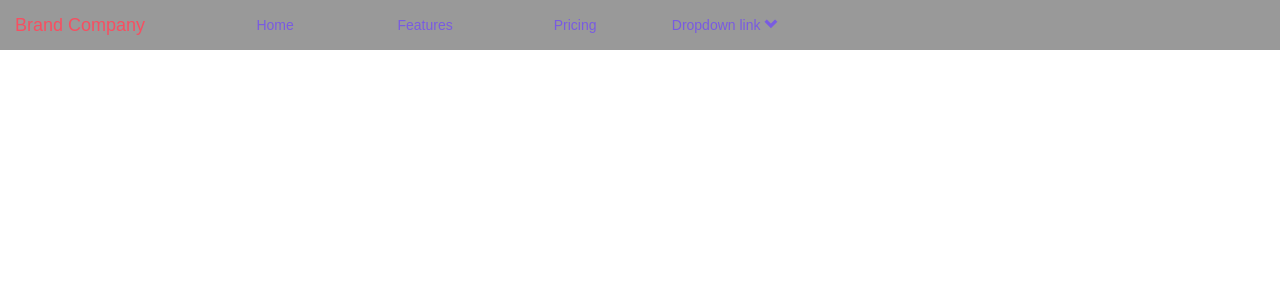
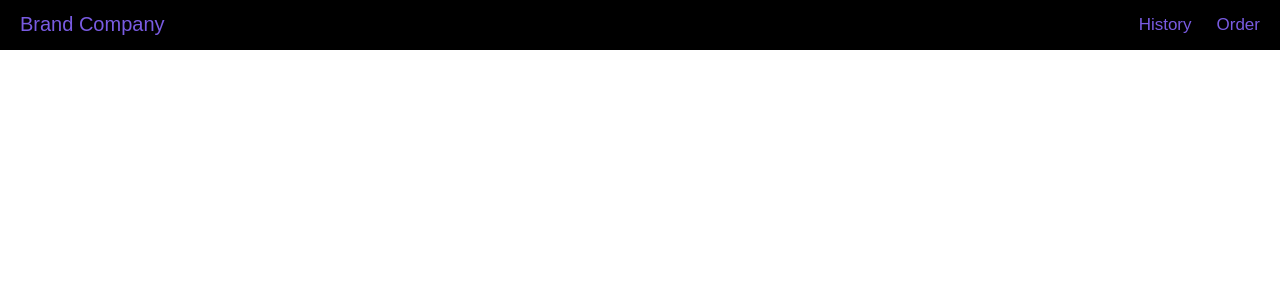
Before and after one commit to scriptonist/Carehacks, a Vue app in the folder client/: page /#/navbar in a window 1280 px wide. Shown: the top 300 px of the page. Built offline with nearby package versions, Linux system fonts and the light colour scheme; what v-calendar would draw is missing.

Commit message:
navbar added import Navbar.vue to Use

```diff
--- a/client/src/components/Navbar.vue
+++ b/client/src/components/Navbar.vue
@@ -1,31 +1,27 @@
 <template>
-  <div class="nav-div">
-    <nav class="navbar-default navbar-toggleable-md navbar-light bg-faded">
-      <a class="navbar-brand" href="#">Brand Company</a>
-      <div class="collapse navbar-collapse" id="navbarNavDropdown">
-        <ul class="navbar-nav">
-          <li class="nav-item">
-            <a class="nav-link" href="#">Home <span class="sr-only">(current)</span></a>
-          </li>
-          <li class="nav-item">
-            <a class="nav-link" href="#">Features</a>
-          </li>
-          <li class="nav-item">
-            <a class="nav-link" href="#">Pricing</a>
-          </li>
-          <li class="nav-item dropdown">
-            <a class="nav-link dropdown-toggle" href="http://example.com" id="navbarDropdownMenuLink" data-toggle="dropdown" aria-haspopup="true" aria-expanded="false">
-              Dropdown link <span class="glyphicon glyphicon-chevron-down"></span>
-            </a>
-            <div class="dropdown-menu" aria-labelledby="navbarDropdownMenuLink">
-              <a class="dropdown-item" href="#">Action</a>
-              <a class="dropdown-item" href="#">Another action</a>
-              <a class="dropdown-item" href="#">Something else here</a>
-            </div>
-          </li>
-        </ul>
+  <div>
+
+    <nav class="mad-nav">
+      <div class="mad-nav-space">
+
+        <div class="mad-brand">
+          <a  href="#">Brand Company</a>
+        </div>
+
+        <div class="mad-nav-main-center">
+          <ul>
+            <li>
+              <a>Order</a>
+            </li>
+            <li>
+              <a>History</a>
+            </li>
+          </ul>
+        </div>
+
       </div>
     </nav>
+
   </div>
 </template>
 
@@ -36,110 +32,65 @@
 </script>
 
 <style scoped>
-.navbar-default {
-  background-color: rgba(0,0,0,0.4);
-  border-radius: 0px;
+.mad-nav{
+  background-color: rgba(0,0,0,1);
+  height: 50px;
+  display: block;
+  width: 100vw;
 }
 
-.navbar-default .navbar-brand {
-  color: #795be2;
-}
-.navbar-default .navbar-brand:hover,
-.navbar-default .navbar-brand:focus {
-  color: #f74f61;
-}
-.navbar-default .navbar-text {
-  color: #795be2;
+.mad-nav-space{
+  padding-top: 10px;
+  padding-left: 20px;
+  padding-right: 20px;
+  display: block;
+  height: 50px;
 }
 
-.nav-item .active{
-  background-color: rgba(0,0,0,0.4);
+.mad-brand{
+  display: inline-block;
 }
 
-.navbar-default .dropdown-menu{
-  background-color: rgba(0,0,0,0.4);
-  border-radius: 0px 0px 5px 5px;
+.mad-nav-space .mad-brand a {
+  font-size: 20px;
+  text-decoration: none;
+  color: #795be2;
+  -webkit-transition: all 0.5s ease-in;
+  -moz-transition: all 0.5s ease-in;
+  transition: all 0.5s ease-in;
 }
 
-.navbar-default .dropdown-item{
-  color: #795be2;
-  display: block;
-  height: 30px;
-  padding-left: 8px;
-  text-decoration: none;
-}
-
-.navbar-default .dropdown-menu .dropdown-item:hover,
-.navbar-default .dropdown-menu .dropdown-item:active {
+.mad-nav-space .mad-brand a:hover,
+.mad-nav-space .mad-brand a:active{
   color: #f74f61;
 }
 
-.navbar-default .navbar-nav > li  {
-  color: #795be2;
-  list-style-type: none;
-  list-style: none;
-  text-decoration-line: none;
-  width: 150px;
-  text-align: center;
-  cursor: pointer;
+.mad-nav-space .mad-nav-main-center{
+  float: right;
+  padding-top: 3px;
 }
 
-.navbar-default .navbar-nav > li > a {
+.mad-nav-main-center ul li{
+  cursor: pointer;
+  list-style-type: none;
+  float: right;
+  padding-left: 25px;
+}
+
+.mad-nav-main-center ul li a{
+  font-size: 17px;
+  padding-top: 5px;
+  text-decoration: none;
   color: #795be2;
-  display: inline-block;
-  text-decoration-line: none;
-  width: 150px;
+  -webkit-transition: all 0.5s ease-in;
+  -moz-transition: all 0.5s ease-in;
+  transition: all 0.5s ease-in;
 }
-.navbar-default .navbar-nav > li > a:hover,
-.navbar-default .navbar-nav > li > a:focus {
-  background-color: rgba(0,0,0,0.4);
+
+.mad-nav-main-center ul li a:hover,
+.mad-nav-main-center ul li a:active{
   color: #f74f61;
 }
-.navbar-default .navbar-nav > .active > a,
-.navbar-default .navbar-nav > .active > a:hover,
-.navbar-default .navbar-nav > .active > a:focus {
-  color: #f74f61;
-}
-.navbar-default .navbar-nav > .open > a,
-.navbar-default .navbar-nav > .open > a:hover,
-.navbar-default .navbar-nav > .open > a:focus {
-  color: #505050;
-}
-.navbar-default .navbar-toggle {
-  border-color: none;
-}
-.navbar-default .navbar-toggle:hover,
-.navbar-default .navbar-toggle:focus {
-  background-color: #000;
-}
-.navbar-default .navbar-toggle .icon-bar {
-  background-color: #000;
-}
-.navbar-default .navbar-collapse,
-.navbar-default .navbar-form {
-  border-color: #000;
-}
-.navbar-default .navbar-link {
-  color: #ffffff;
-}
-.navbar-default .navbar-link:hover {
-  color: #505050;
-}
 
-@media (max-width: 767px) {
-  .navbar-default .navbar-nav .open .dropdown-menu > li > a {
-    color: #ffffff;
-  }
-  .navbar-default .navbar-nav .open .dropdown-menu > li > a:hover,
-  .navbar-default .navbar-nav .open .dropdown-menu > li > a:focus {
-    color: #505050;
-  }
-  .navbar-default .navbar-nav .open .dropdown-menu > .active > a,
-  .navbar-default .navbar-nav .open .dropdown-menu > .active > a:hover,
-  .navbar-default .navbar-nav .open .dropdown-menu > .active > a:focus {
-    color: #505050;
-    background-color: #ffffff;
-  }
-}
 
 </style>
--- /dev/null
+++ b/client/src/components/UserHome.vue
@@ -0,0 +1,14 @@
+<template>
+  <div>
+
+  </div>
+</template>
+
+<script>
+  export default {
+  }
+</script>
+
+<style scoped>
+
+</style>
--- a/client/src/router/index.js
+++ b/client/src/router/index.js
@@ -4,6 +4,7 @@ import HelloWorld from '@/components/HelloWorld'
 import Card from '@/components/Card'
 import Navbar from '@/components/Navbar'
 import Input from '@/components/Inputs'
+import UserHome from '@/components/UserHome'
 
 Vue.use(Router)
 
@@ -28,6 +29,11 @@ export default new Router({
       path: '/input',
       name: 'Input',
       component: Input
+    },
+    {
+      path: '/uhome',
+      name: 'UserHome',
+      component: UserHome
     }
   ]
 })
```
